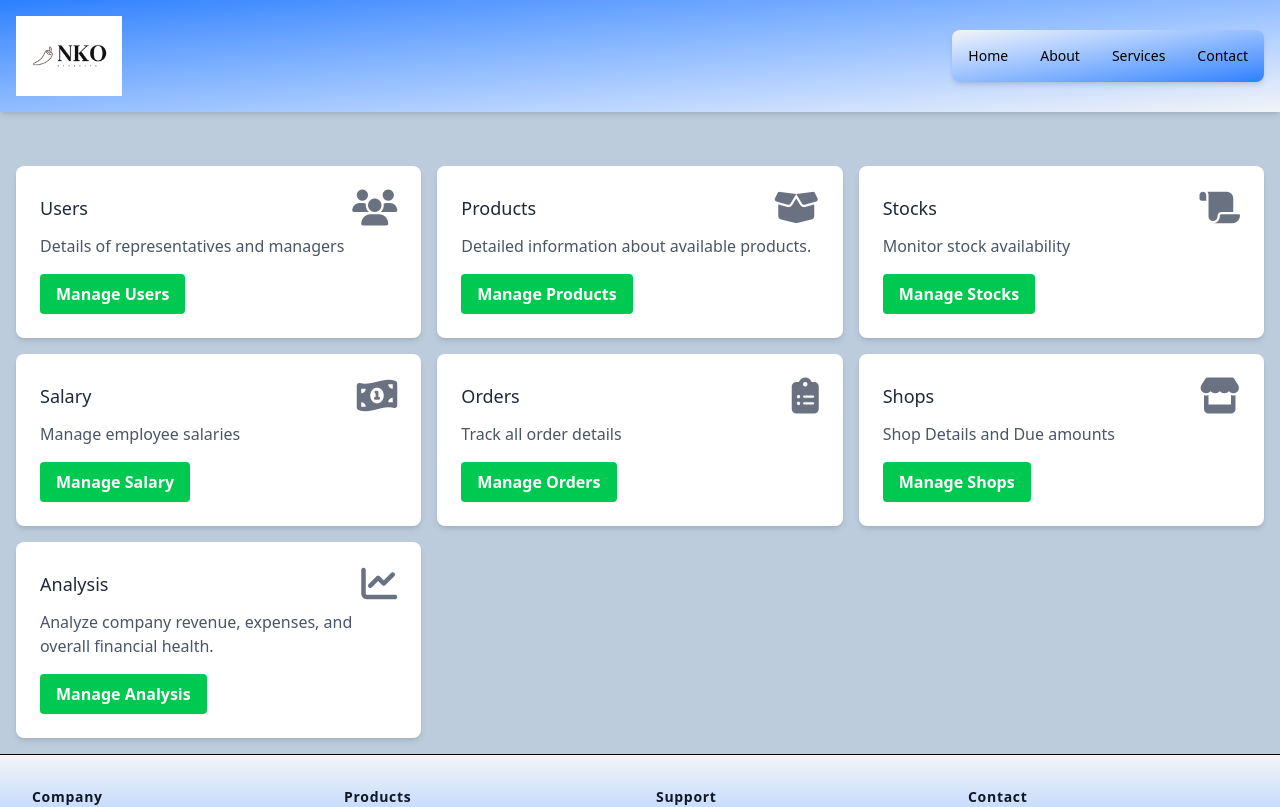
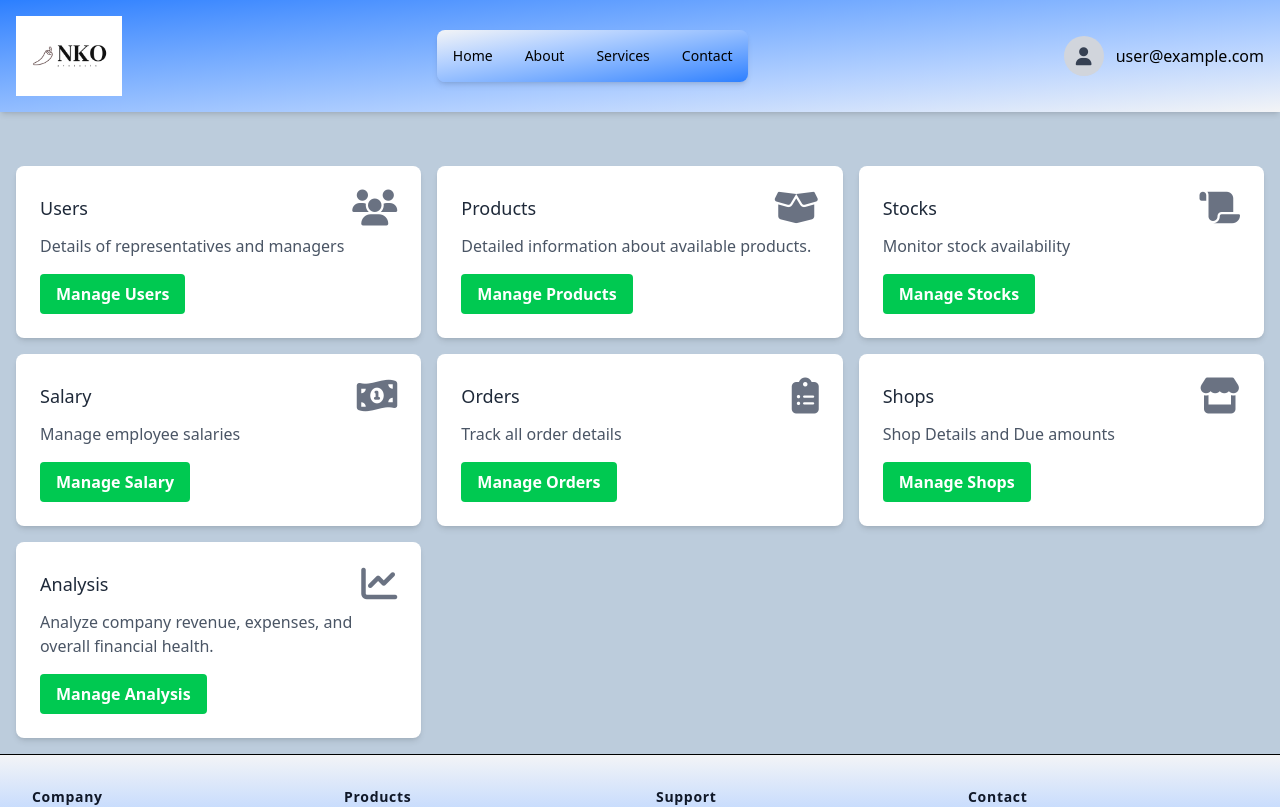
Before and after one commit to Prabhath-Nuge/NKO, a React (Vite) app in the folder frontend/: page /dashboard in a window 1280 px wide. Shown: the top 807 px of the page. Built offline with nearby package versions, Linux system fonts and the light colour scheme.

Commit message:
Dashboard ui done

```diff
--- a/frontend/src/components/NavbarComponent.jsx
+++ b/frontend/src/components/NavbarComponent.jsx
@@ -4,9 +4,14 @@ import logo from '../assets/images/2.png';
 
 function NavbarComponent() {
   const [isMenuOpen, setIsMenuOpen] = useState(false);
+  const [isProfileOpen, setIsProfileOpen] = useState(false);
 
   const toggleMenu = () => {
     setIsMenuOpen(!isMenuOpen);
+  };
+
+  const toggleProfile = () => {
+    setIsProfileOpen(!isProfileOpen);
   };
 
   return (
@@ -33,28 +38,52 @@ function NavbarComponent() {
         </button>
 
         <div className={`${isMenuOpen ? 'block' : 'hidden'} w-full md:block md:w-auto`} id="navbar-default">
-          <ul className="bg-gradient-to-br from-gray-100 to-blue-500 shadow-md flex flex-col p-4 mt-4 border border-gray-200 rounded-lg md:flex-row md:space-x-8 md:mt-0 md:text-sm md:font-medium md:border-0 md:bg-transparent">
+          <ul className="hover:scale-110 transition duration-300 ease-in-out bg-gradient-to-br from-gray-100 to-blue-500 shadow-md flex flex-col p-4 mt-4 border border-gray-200 rounded-lg md:flex-row md:space-x-8 md:mt-0 md:text-sm md:font-medium md:border-0 md:bg-transparent">
             <li>
-              <Link to="/" className="block py-2 pl-3 pr-4 text-black rounded hover:bg-gray-200 md:hover:bg-transparent md:border-0 md:hover:text-black md:p-0 dark:text-black dark:hover:text-black hover:scale-110 transition duration-300 ease-in-out">
+              <Link to="/" className="hover:scale-110 transition duration-300 ease-in-out block py-2 pl-3 pr-4 text-black rounded hover:bg-gray-200 md:hover:bg-transparent md:border-0 md:hover:text-black md:p-0">
                 Home
               </Link>
             </li>
             <li>
-              <Link to="/about" className="block py-2 pl-3 pr-4 text-black rounded hover:bg-gray-200 md:hover:bg-transparent md:border-0 md:hover:text-black md:p-0 dark:text-black dark:hover:text-black hover:scale-110 transition duration-300 ease-in-out">
+              <Link to="/about" className="hover:scale-110 transition duration-300 ease-in-out block py-2 pl-3 pr-4 text-black rounded hover:bg-gray-200 md:hover:bg-transparent md:border-0 md:hover:text-black md:p-0">
                 About
               </Link>
             </li>
             <li>
-              <Link to="/services" className="block py-2 pl-3 pr-4 text-black rounded hover:bg-gray-200 md:hover:bg-transparent md:border-0 md:hover:text-black md:p-0 dark:text-black dark:hover:text-black hover:scale-110 transition duration-300 ease-in-out">
+              <Link to="/services" className="hover:scale-110 transition duration-300 ease-in-out block py-2 pl-3 pr-4 text-black rounded hover:bg-gray-200 md:hover:bg-transparent md:border-0 md:hover:text-black md:p-0">
                 Services
               </Link>
             </li>
             <li>
-              <Link to="/contact" className="block py-2 pl-3 pr-4 text-black rounded hover:bg-gray-200 md:hover:bg-transparent md:border-0 md:hover:text-black md:p-0 dark:text-black dark:hover:text-black hover:scale-110 transition duration-300 ease-in-out">
+              <Link to="/contact" className="hover:scale-110 transition duration-300 ease-in-out block py-2 pl-3 pr-4 text-black rounded hover:bg-gray-200 md:hover:bg-transparent md:border-0 md:hover:text-black md:p-0">
                 Contact
               </Link>
             </li>
           </ul>
+        </div>
+
+        <div className="relative flex items-center space-x-3">
+          <div className="relative">
+            <button
+              onClick={toggleProfile}
+              className="hover:scale-110 transition duration-300 ease-in-out flex items-center justify-center w-10 h-10 rounded-full bg-gray-300 hover:bg-gray-400 focus:outline-none"
+            >
+              <div className="text-gray-700 text-lg fa-solid fa-user" />
+            </button>
+
+            {isProfileOpen && (
+              <div className="absolute right-0 mt-2 w-40 bg-white border rounded-lg shadow-lg">
+                <Link to="/edit-profile" className="block px-4 py-2 text-gray-700 hover:bg-gray-100">
+                  Edit Profile
+                </Link>
+                <button className="w-full text-left px-4 py-2 text-gray-700 hover:bg-gray-100">
+                  Logout
+                </button>
+              </div>
+            )}
+          </div>
+
+          <span className="text-black font-medium hidden md:block">user@example.com</span>
         </div>
       </div>
     </nav>
--- a/frontend/src/pages/Dashboard.jsx
+++ b/frontend/src/pages/Dashboard.jsx
@@ -22,5 +22,4 @@ function Dashboard() {
         </div>
     )
 }
-<i class=""></i>
 export default Dashboard
--- /dev/null
+++ b/frontend/src/pages/ProductsType.jsx
@@ -0,0 +1,13 @@
+import { Link } from "react-router-dom"
+
+
+function ProductsType() {
+    return (
+        <>
+            <div>ProductsType</div>
+            <Link to="#">Products</Link>
+        </>
+    )
+}
+
+export default ProductsType
```
